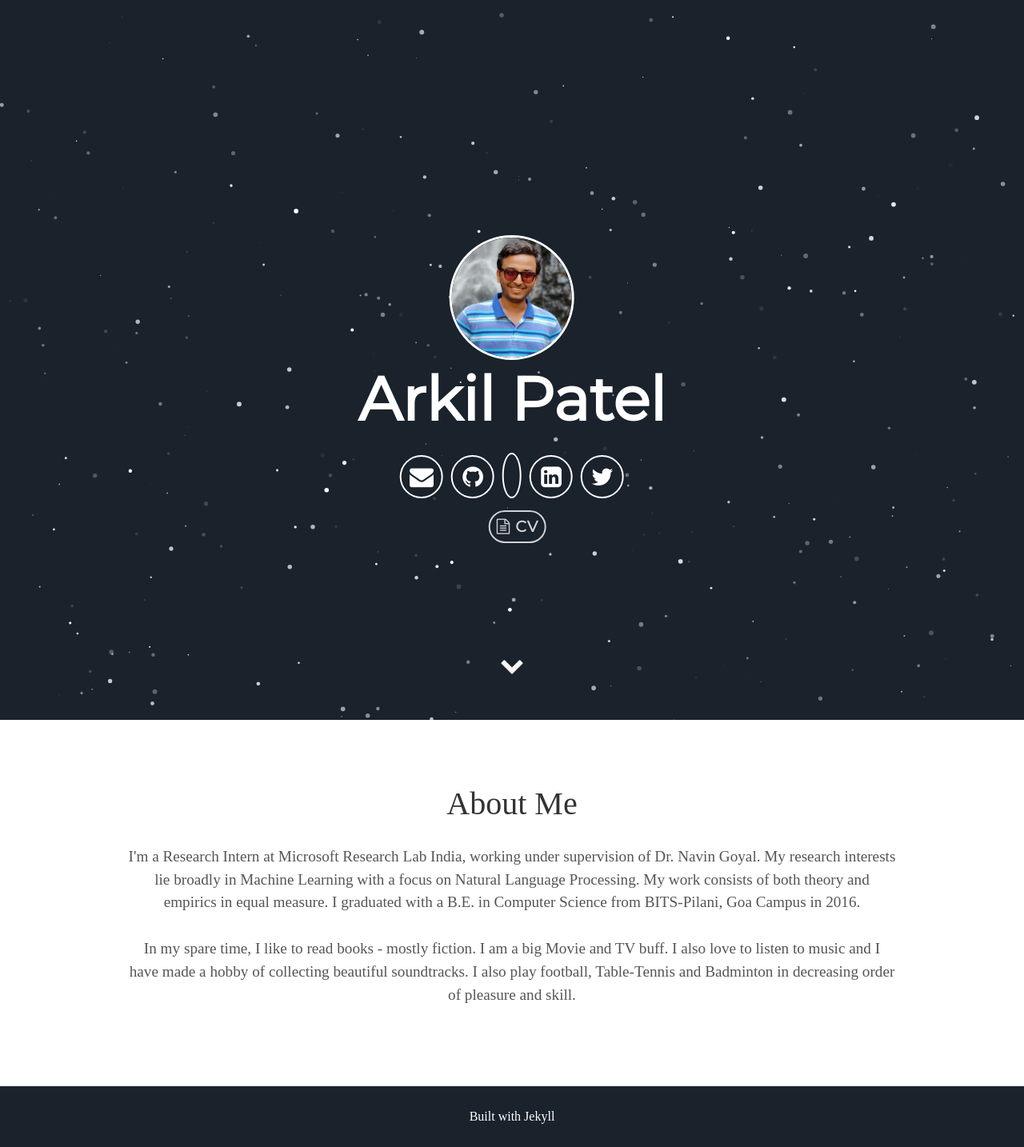
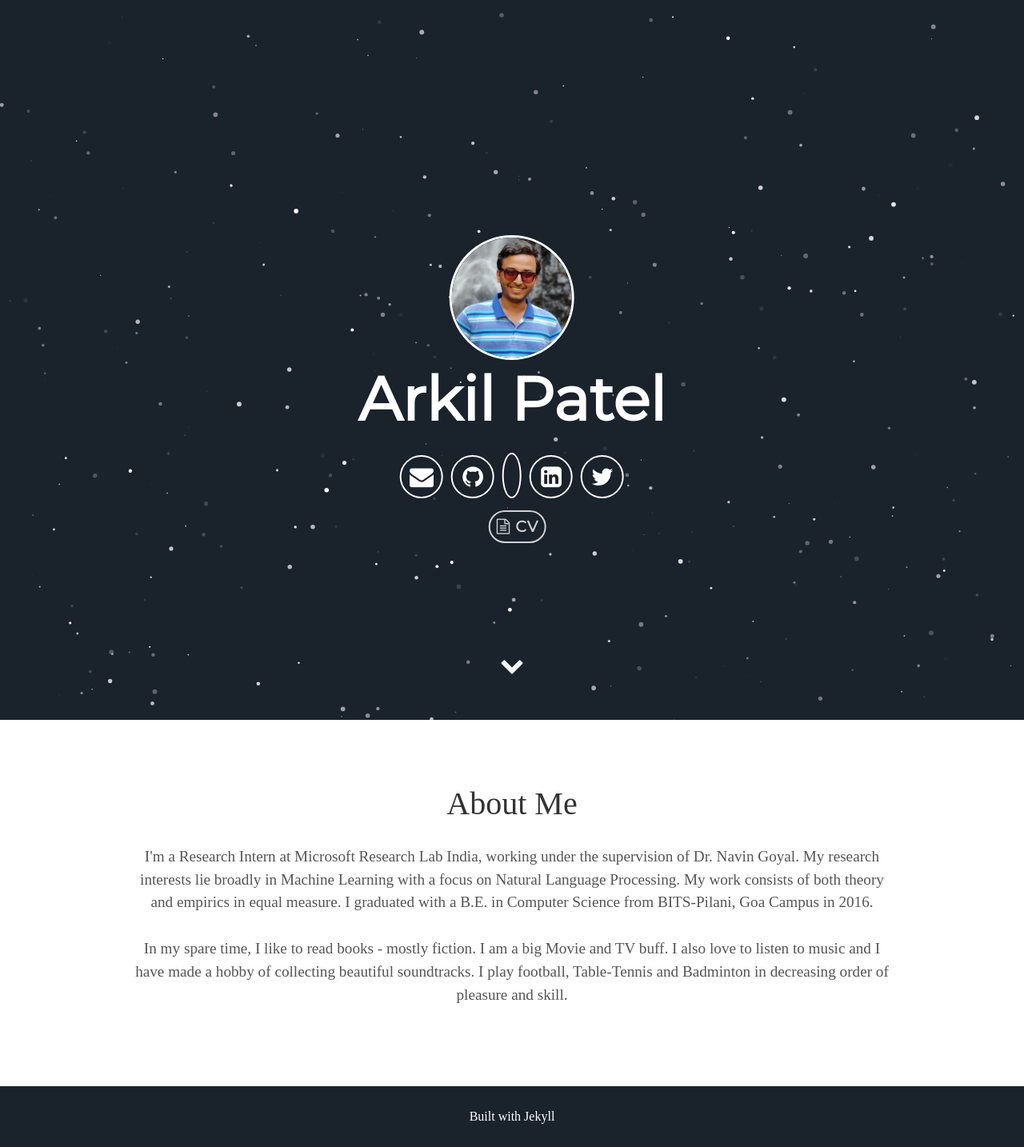
Before and after one commit to arkilpatel/arkilpatel.github.io, a Jekyll site: the page built from index.html, in a window 1280 px wide. Shown: the whole page at 80% size. Built offline with Jekyll 4.4.1, drawn with Linux system fonts in a browser that asks for light colours; some web fonts are replaced; a style sheet for code colours, icons or effects is not loaded.

Commit message:
Update About Me

```diff
--- a/_config.yml
+++ b/_config.yml
@@ -7,7 +7,7 @@
 
 # User settings
 username: Arkil Patel
-user_description: I'm a Research Intern at Microsoft Research Lab India, working under supervision of Dr. Navin Goyal. My research interests lie broadly in Machine Learning with a focus on Natural Language Processing. My work consists of both theory and empirics in equal measure. I graduated with a B.E. in Computer Science from BITS-Pilani, Goa Campus in 2016. <br><br> In my spare time, I like to read books - mostly fiction. I am a big Movie and TV buff. I also love to listen to music and I have made a hobby of collecting beautiful soundtracks. I also play football, Table-Tennis and Badminton in decreasing order of pleasure and skill.
+user_description: I'm a Research Intern at Microsoft Research Lab India, working under the supervision of Dr. Navin Goyal. My research interests lie broadly in Machine Learning with a focus on Natural Language Processing. My work consists of both theory and empirics in equal measure. I graduated with a B.E. in Computer Science from BITS-Pilani, Goa Campus in 2016. <br><br> In my spare time, I like to read books - mostly fiction. I am a big Movie and TV buff. I also love to listen to music and I have made a hobby of collecting beautiful soundtracks. I play football, Table-Tennis and Badminton in decreasing order of pleasure and skill.
 user_title:
 email: arkil.patel@gmail.com
 # twitter_username: lorem_ipsum
```
